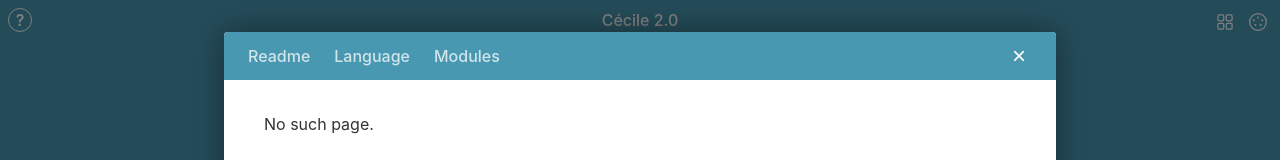
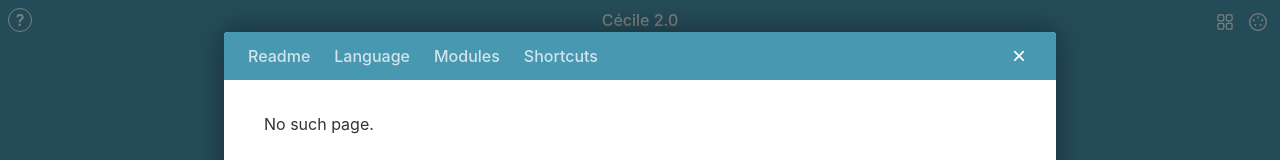
Before and after one commit to t4sty-it/cecile-frontend-v2, a React (Vite) app: page /graph/docs/1 in a window 1280 px wide. Shown: the top 160 px of the page. Built offline with nearby package versions, Linux system fonts and the light colour scheme.

Commit message:
docs: add shortcuts to docs overlay

```diff
--- a/src/components/DocsOverlay/DocsOverlay.tsx
+++ b/src/components/DocsOverlay/DocsOverlay.tsx
@@ -62,6 +62,7 @@ export default function DocsOverlay() {
           <NavLink to="/graph/docs" end>Readme</NavLink>
           <NavLink to="/graph/docs/language">Language</NavLink>
           <NavLink to="/graph/docs/modules">Modules</NavLink>
+          <NavLink to="/graph/docs/shortcuts">Shortcuts</NavLink>
           <button className="docs-overlay__close" title="Close (Esc)" onClick={close}>×</button>
         </nav>
 
```
Also changed, not shown: 1 other file (tests, documents, lock files or other folders).
